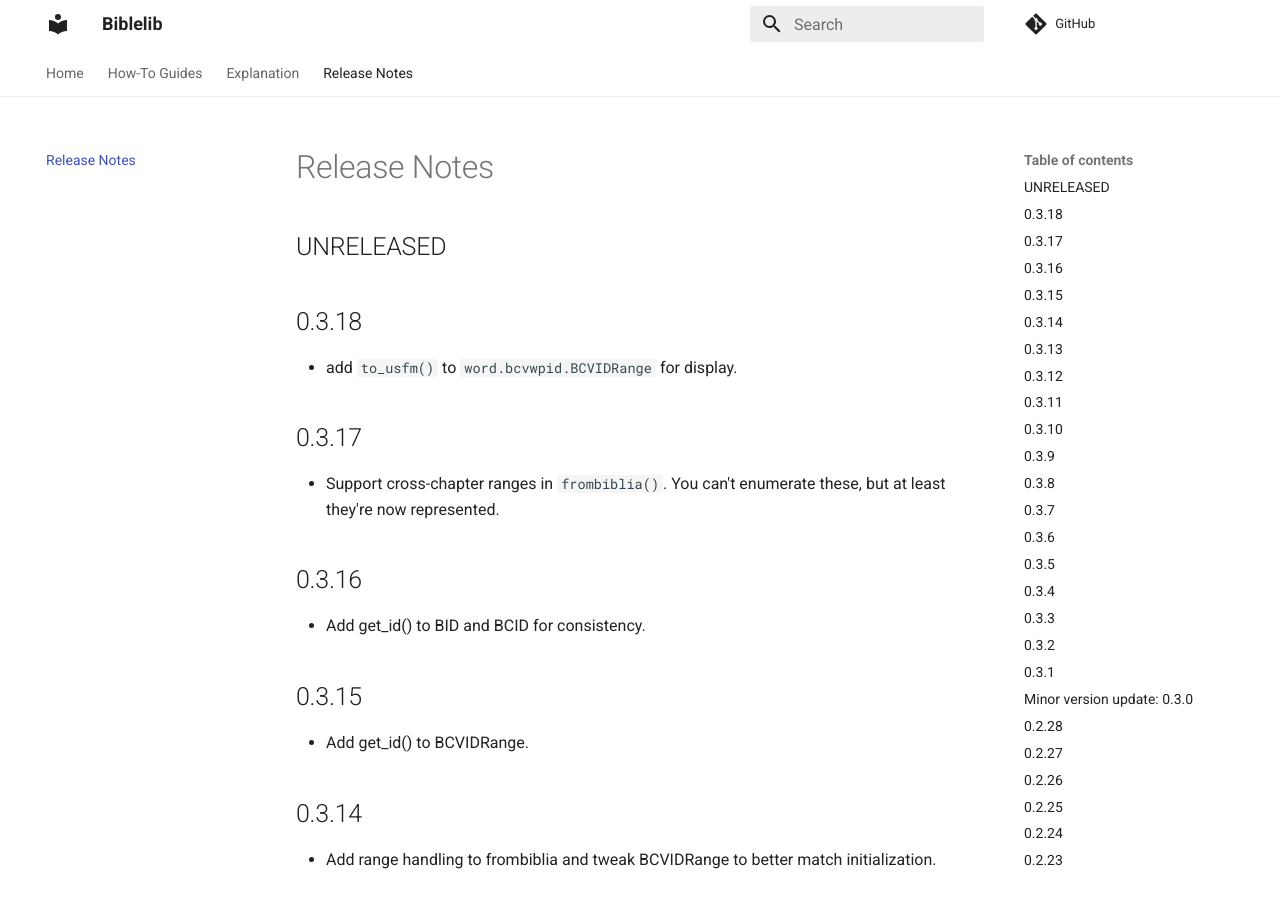
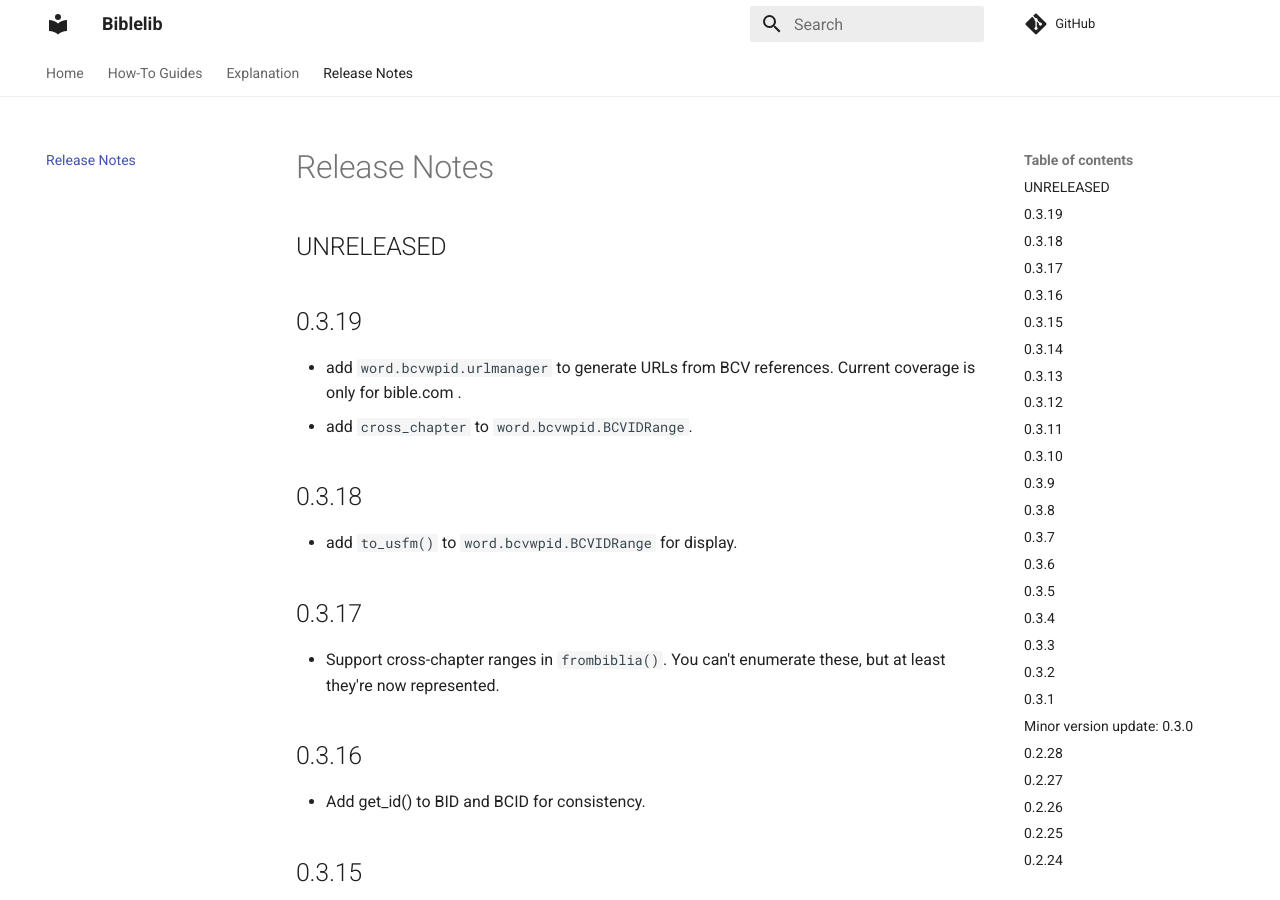
Before and after one commit to Clear-Bible/Biblelib, an MkDocs documentation site: the page built from docs/ReleaseNotes.md, in a window 1280 px wide and 900 px high. Built offline with MkDocs 1.6.1 and Material for MkDocs 9.7.7, drawn with Linux system fonts in a browser that asks for light colours; comment, search, counter and statistics services are not loaded.

Commit message:
v 0.3.19

```diff
--- a/docs/ReleaseNotes.md
+++ b/docs/ReleaseNotes.md
@@ -1,6 +1,12 @@
 # Release Notes
 
 ## UNRELEASED
+
+## 0.3.19
+
+- add `word.bcvwpid.urlmanager` to generate URLs from BCV
+  references. Current coverage is only for bible.com .
+- add `cross_chapter` to `word.bcvwpid.BCVIDRange`.
 
 ## 0.3.18
 
--- a/pyproject.toml
+++ b/pyproject.toml
@@ -1,6 +1,6 @@
 [tool.poetry]
 name = "biblelib"
-version = "0.3.18"
+version = "0.3.19"
 description = "Utilities for working with metadata for Bible books, references, pericopes, and other units."
 authors = ["Sean Boisen <sean.boisen@gmail.com>"]
 repository = "https://github.com/Clear-Bible/Biblelib/"
```
